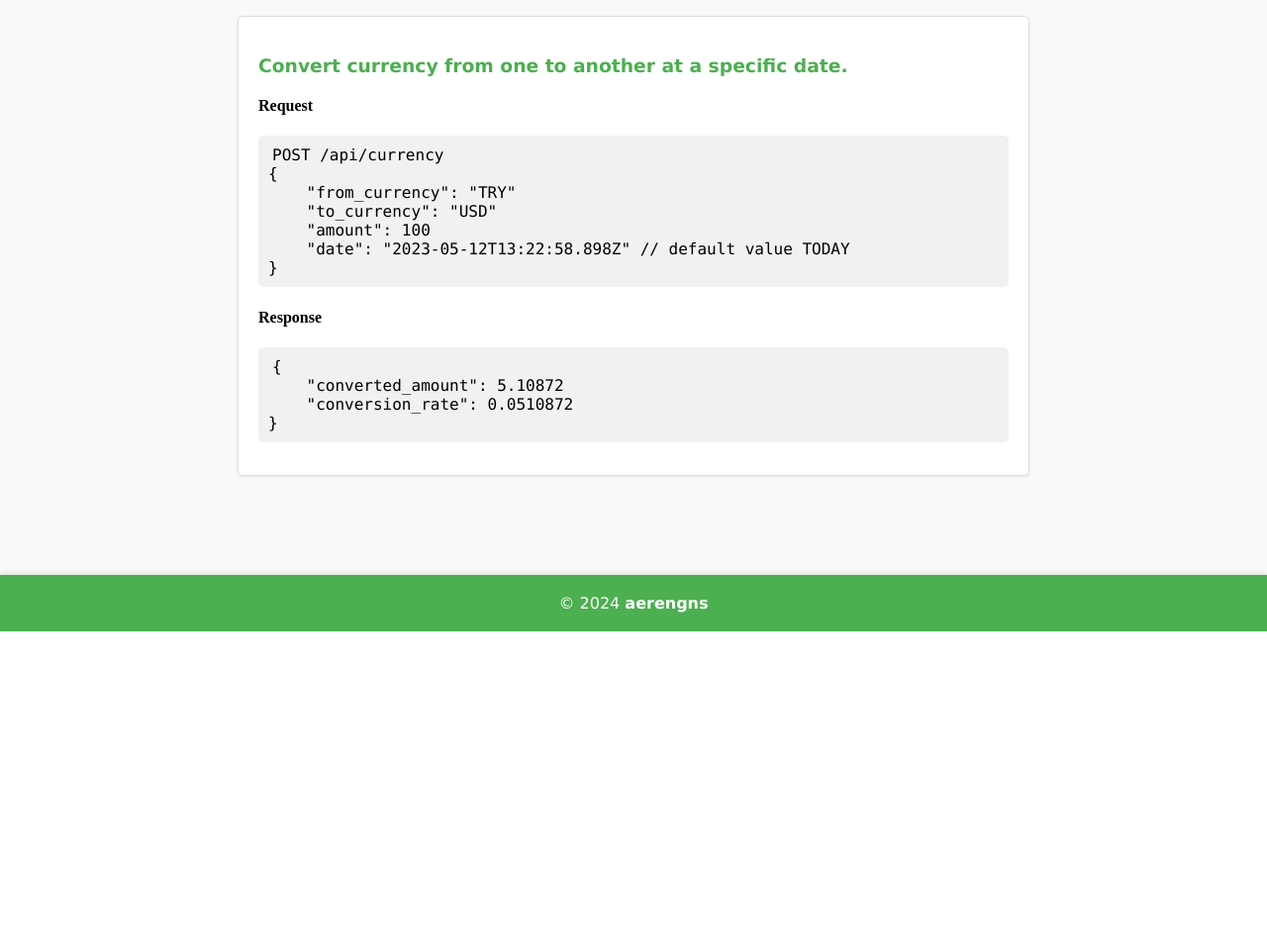
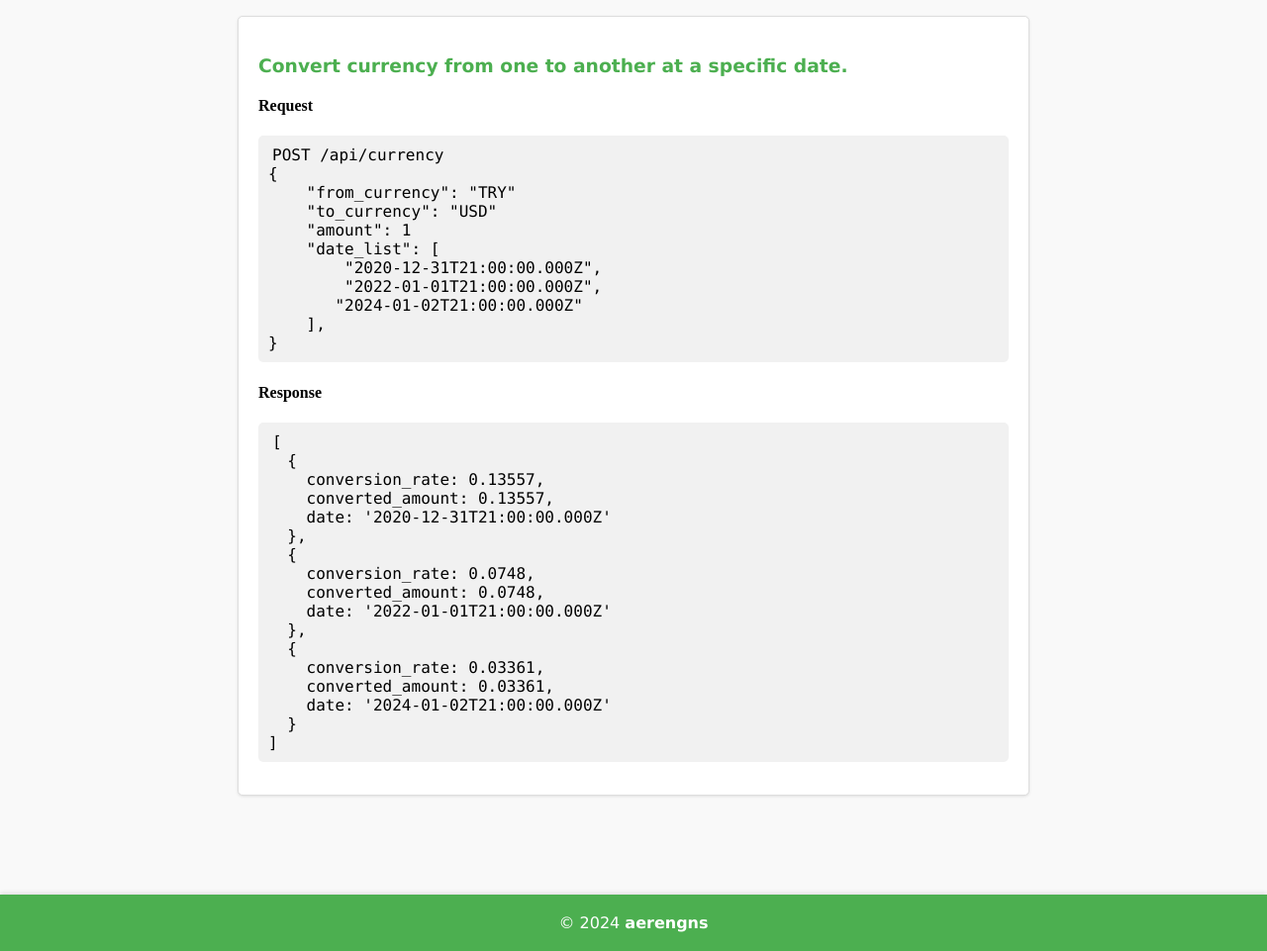
Before and after one commit to aerengns/stock-scraper, a Flask app: page / in a window 1280 px wide. Shown: the part 1600-2561 px from the top of the page at 99% size. Before the commit the page ends 2238 px from the top, so only its background shows below. Run offline with Flask 3, Linux system fonts and the light colour scheme.

Commit message:
feat: currency api improved.

```diff
--- a/app.py
+++ b/app.py
@@ -34,7 +34,7 @@ def parse_row(row):
     try:
         if len(cells) == 7:
             return {
-                'date': cells[0].text,
+                'date': datetime.datetime.strptime(cells[0].text, "%b %d, %Y"),
                 'open': cells[1].text,
                 'high': cells[2].text,
                 'low': cells[3].text,
@@ -48,7 +48,7 @@ def parse_row(row):
             value, event = split_values[0], split_values[1:]
             event = ' '.join(event)
             return {
-                'date': cells[0].text,
+                'date': datetime.datetime.strptime(cells[0].text, "%b %d, %Y"),
                 'value': value,
                 'event': event,
                 'type': 'event'
@@ -93,7 +93,7 @@ def currency_converter():
     from_currency = data.get('from_currency')
     to_currency = data.get('to_currency')
     amount = data.get('amount')
-    date = data.get('date')
+    date_list = data.get('date_list')
 
     url = 'https://www.oanda.com/currency-converter/en/?from={}&to={}&amount={}'.format(from_currency, to_currency,
                                                                                         amount)
@@ -107,9 +107,11 @@ def currency_converter():
     except Exception as e:
         print(f'Cookie consent button not found or not clickable')
 
-    if date is not None:
-        date_xpath = '/html/body/div/main/div[1]/div/div/div[3]/div/div[1]/div[1]/div/div[3]/div[1]/div[2]/div/div/input'
-        date_element = WebDriverWait(driver, 10).until(EC.presence_of_element_located((By.XPATH, date_xpath)))
+    response = []
+
+    date_xpath = '/html/body/div/main/div[1]/div/div/div[3]/div/div[1]/div[1]/div/div[3]/div[1]/div[2]/div/div/input'
+    date_element = WebDriverWait(driver, 10).until(EC.presence_of_element_located((By.XPATH, date_xpath)))
+    for date in date_list:
         try:
             date_obj = datetime.datetime.fromisoformat(date)
             formatted_date = date_obj.strftime('%d %B %Y')
@@ -117,19 +119,21 @@ def currency_converter():
             return jsonify({'error': 'Invalid date format. Expected format is YYYY-MM-DD.'}), 400
 
         date_element.click()
-        driver.execute_script("arguments[0].value = '';", date_element)
+        time.sleep(0.05)
+        date_element.send_keys(u'\ue009' + 'a')
+        date_element.send_keys(u'\ue003')
         date_element.send_keys(formatted_date)
         date_element.send_keys(u'\ue007')
-        time.sleep(1)
+        time.sleep(0.5)
 
-    value_xpath = '/html/body/div/main/div[1]/div/div/div[3]/div/div[1]/div[1]/div/div[2]/div[3]/div[2]/div[1]/div/input'
-    value_element = WebDriverWait(driver, 10).until(EC.presence_of_element_located((By.XPATH, value_xpath)))
-    value = value_element.get_attribute('value')
-
-    converted_amount = currency_to_float(value, to_currency)
-
-    return jsonify({'converted_amount': converted_amount,
-                    'conversion_rate': converted_amount / amount})
+        value_xpath = '/html/body/div/main/div[1]/div/div/div[3]/div/div[1]/div[1]/div/div[2]/div[3]/div[2]/div[1]/div/input'
+        value_element = WebDriverWait(driver, 10).until(EC.presence_of_element_located((By.XPATH, value_xpath)))
+        value = value_element.get_attribute('value')
+        value_element.click()
+        converted_amount = currency_to_float(value, to_currency)
+        response.append(
+            {'date': date, 'converted_amount': converted_amount, 'conversion_rate': converted_amount / amount})
+    return jsonify(response)
 
 
 @app.route('/api/stocks', methods=['POST'])
--- a/templates/index.html
+++ b/templates/index.html
@@ -85,14 +85,32 @@
 {
     "from_currency": "TRY"
     "to_currency": "USD"
-    "amount": 100
-    "date": "2023-05-12T13:22:58.898Z" // default value TODAY
+    "amount": 1
+    "date_list": [
+        "2020-12-31T21:00:00.000Z",
+        "2022-01-01T21:00:00.000Z",
+       "2024-01-02T21:00:00.000Z"
+    ],
 }</code></pre>
             <h4>Response</h4>
-            <pre><code>{
-    "converted_amount": 5.10872
-    "conversion_rate": 0.0510872
-}</code></pre>
+            <pre><code>[
+  {
+    conversion_rate: 0.13557,
+    converted_amount: 0.13557,
+    date: '2020-12-31T21:00:00.000Z'
+  },
+  {
+    conversion_rate: 0.0748,
+    converted_amount: 0.0748,
+    date: '2022-01-01T21:00:00.000Z'
+  },
+  {
+    conversion_rate: 0.03361,
+    converted_amount: 0.03361,
+    date: '2024-01-02T21:00:00.000Z'
+  }
+]
+</code></pre>
         </div>
     </section>
 </div>
```
